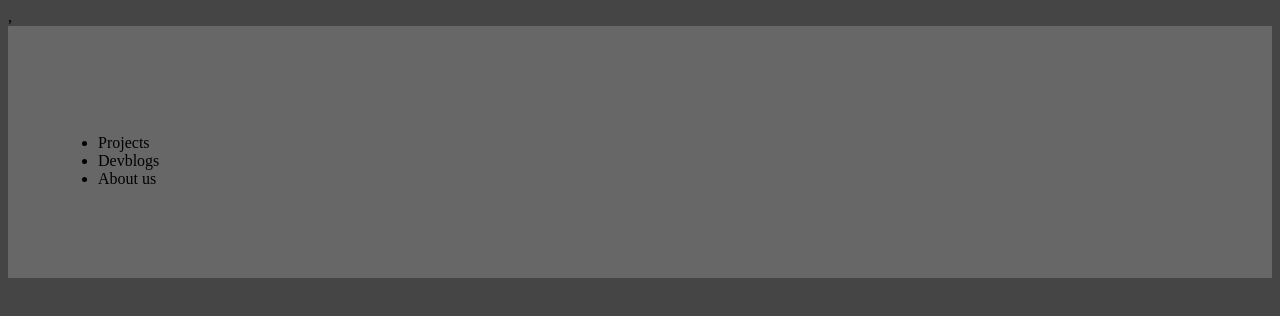
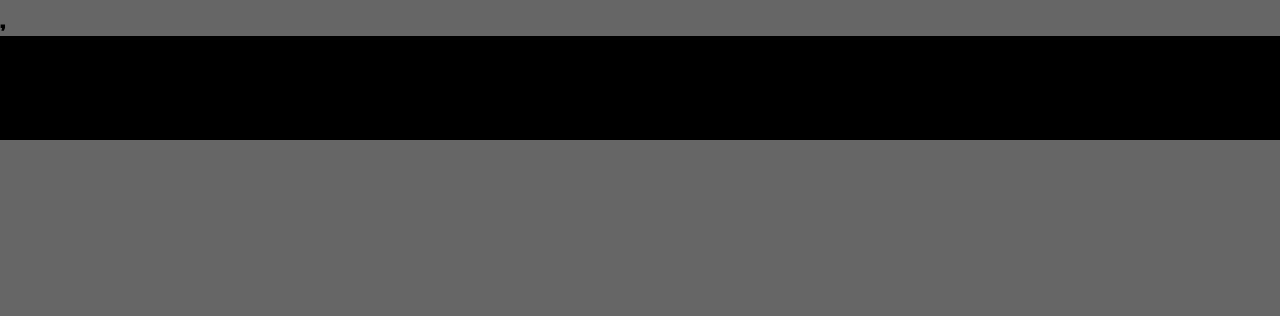
Before and after one commit to Amber-Core/devblog, a plain HTML site: page index.html in a window 1280 px wide. Drawn offline with Linux system fonts and the light colour scheme.

Commit message:
update style.css

```diff
--- a/style.css
+++ b/style.css
@@ -1,12 +1,24 @@
 body{
-  background-color: #454545;
+  margin:0;
+  padding:0;
+  font-size:24px;
+  font-family:Impact, Charcoal, sans-serif;
+  background-color: #666666;
+}
+header{
+  background-color:#000000;
+  color:#ffffff;
+  justify-content: space-between;
+  align-items: center;
+  padding: 10px 10%;
 }
 nav{
-  background-color: #676767;
-  padding: 90px;
+
 }
-nav ul{
+nav li{
+  list-style: none;
   display: inline;
+  padding: 150px 30px;
 }
 a:link{
   color:#000000;
```
